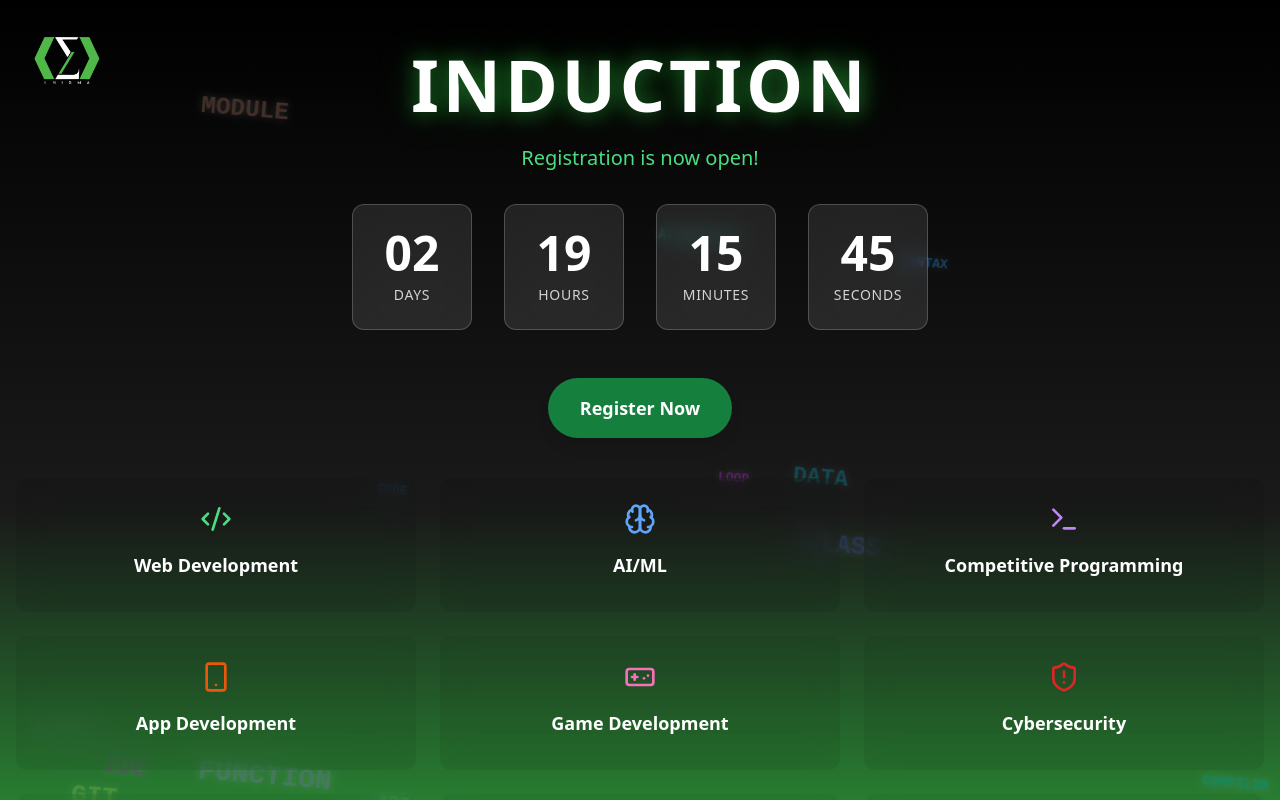
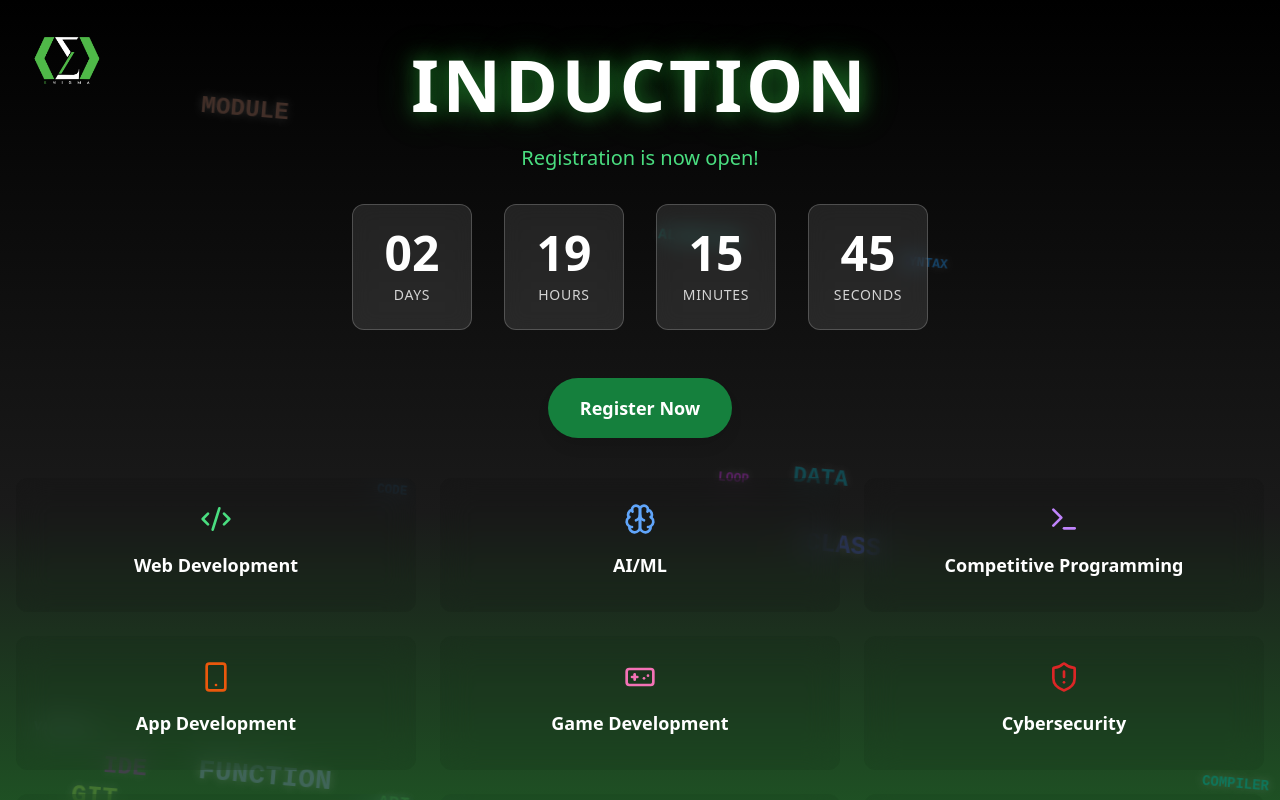
Before and after one commit to Khitishgithub/Induction2k25, a Next.js app: page / in a window 1280 px wide. Shown: the top 800 px of the page. Built offline with nearby package versions, Linux system fonts and the light colour scheme.

Commit message:
green colour adjusted

```diff
--- a/src/app/page.tsx
+++ b/src/app/page.tsx
@@ -155,7 +155,7 @@ export default function Home() {
   ];
 
   return (
-    <div className="flex flex-col bg-gradient-to-b from-black via-[#1a1a1a] to-[#32CA43] min-h-screen items-center justify-between py-12 relative overflow-hidden">
+    <div className="flex flex-col bg-gradient-to-b from-black via-[#1a1a1a] to-[#227a2b] min-h-screen items-center justify-between py-12 relative overflow-hidden">
       {}
       <div className="absolute inset-0 overflow-hidden">
         {floatingObjects.map((obj, index) => (
```
